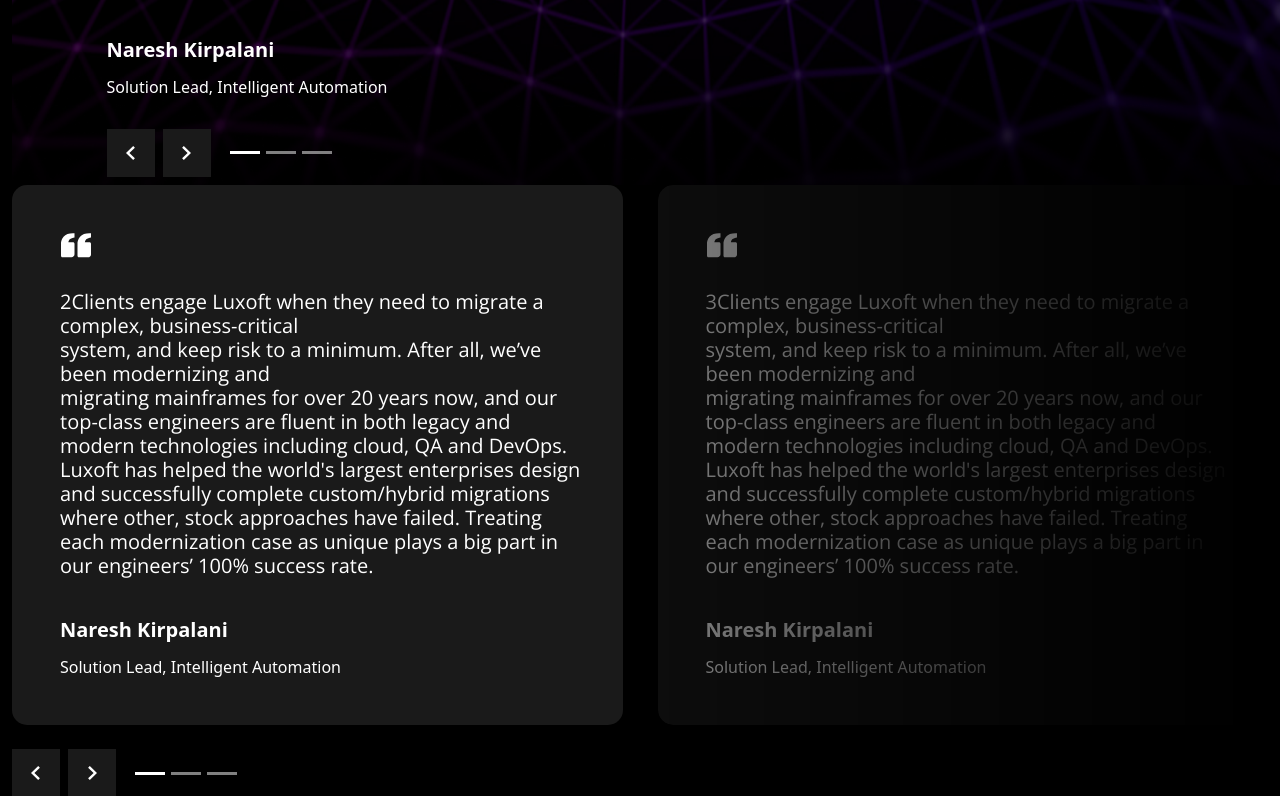
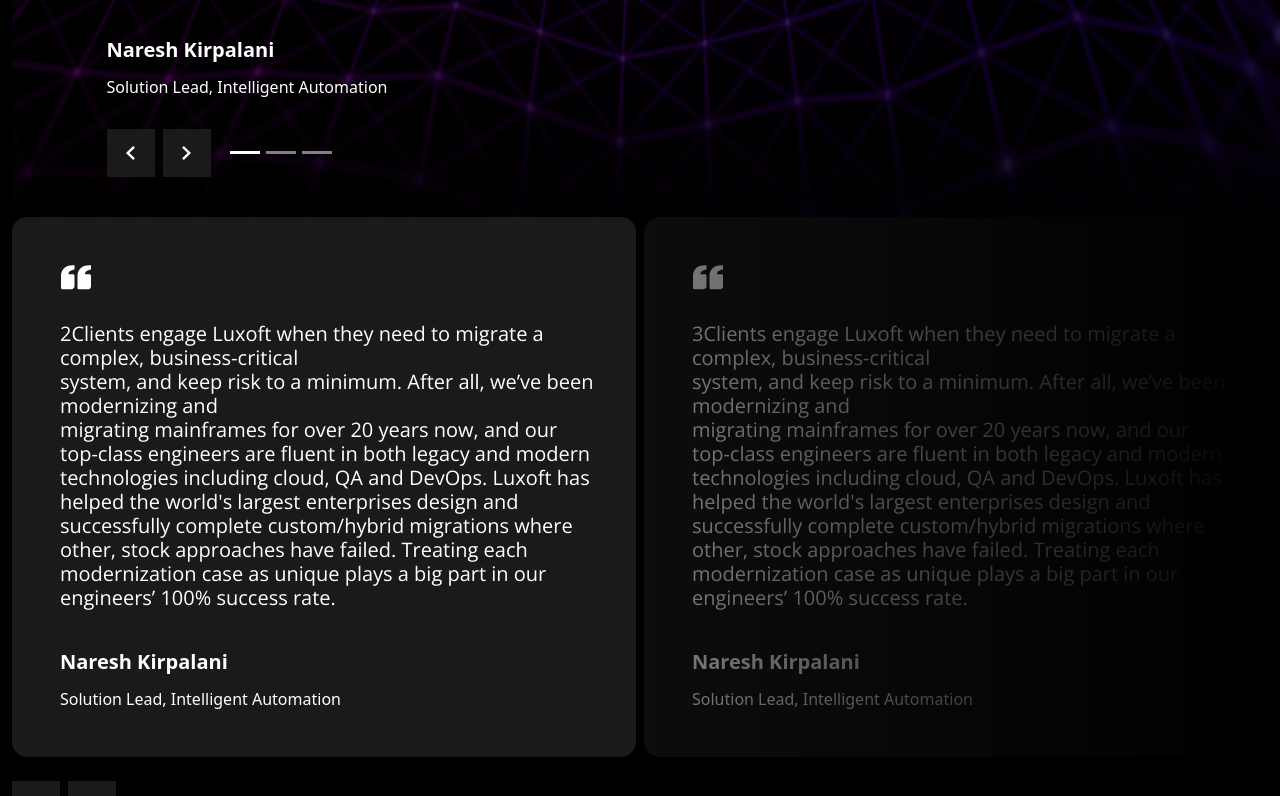
Before and after one commit to kovalenk/pr_for_luxoft, a Vue app: page / in a window 1280 px wide. Shown: the part 400-1196 px from the top of the page. Built offline with nearby package versions, Linux system fonts and the light colour scheme.

Commit message:
Some updates

```diff
--- a/src/assets/scss/modules/quotes.scss
+++ b/src/assets/scss/modules/quotes.scss
@@ -137,7 +137,6 @@
       .carousel-item {
         width: 100%;
 
-
         &-default {
           margin: 0 auto;
           max-width: 968px;
@@ -148,8 +147,9 @@
           @include pl(6);
           @include pr(5);
           @include pb(5);
+
           &:last-child{
-            margin-left: 35px;
+            margin-left: 8px;
             opacity: 0.5;
             -webkit-mask-image: linear-gradient(90deg, rgb(26, 26, 26), rgba(26, 26, 26, 0));
             @include media-breakpoint-down(sm) {
@@ -221,6 +221,8 @@
       @include mt(3);
       @include pb(1);
       align-items: center;
+      @include mb(4);
+
       @include media-breakpoint-down(lg) {
         display: flex;
         justify-content: flex-start;
@@ -543,6 +545,8 @@
       display: flex;
       @include mt(3);
       @include pb(1);
+      @include mb(4);
+
       align-items: center;
       @include media-breakpoint-down(lg) {
         display: flex;
```
Also changed, not shown: src/examples/Quotes.vue (+4 -3 lines).
